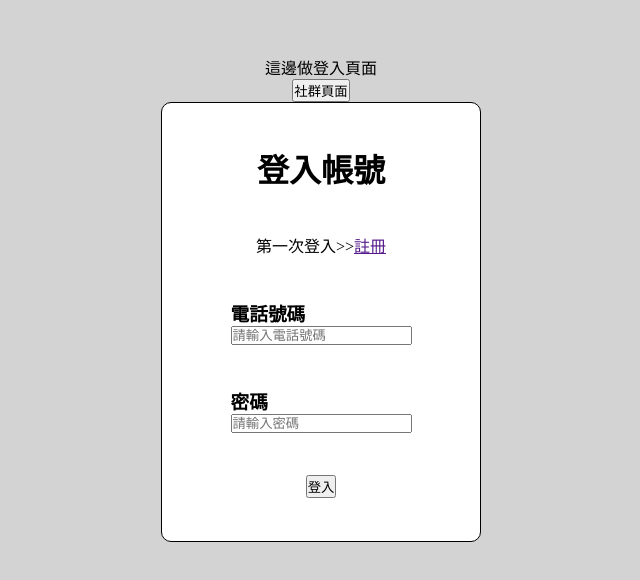
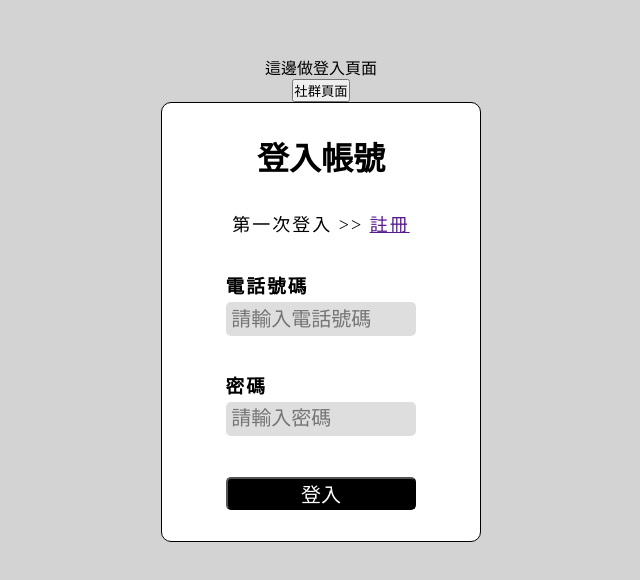
Before and after one commit to Willy-WZW/socialMedia-Front, a Vue app: page / in a window 1280 px wide. Shown: the part 102-682 px from the top of the page, without its empty margins (319-959 px from the left). Built offline with nearby package versions, Linux system fonts and the light colour scheme; the HTML template or start-up script is replaced by a standard one.

Commit message:
login page update

```diff
--- /dev/null
+++ b/src/components/Login.vue
@@ -0,0 +1,84 @@
+<script>
+export default {
+    data() {
+        return {
+
+        }
+    },
+    methods: {
+        temporaryBTN() {
+            this.$router.push("./socialPage")
+        },
+    },
+}
+</script>
+
+<template>
+    <div class="loginBox">
+        <h1>登入帳號</h1>
+        <div class="signIn">
+            <span>第一次登入&nbsp>>&nbsp</span>
+            <a href="">註冊</a>
+        </div>
+        <div class="phoneNum">
+            <h3>電話號碼</h3>
+            <input type="text" placeholder="請輸入電話號碼">
+        </div>
+        <div class="password">
+            <h3>密碼</h3>
+            <input type="password" placeholder="請輸入密碼">
+        </div>
+        <button class="loginBTN">登入</button>
+    </div>
+</template>
+
+<style scoped lang="scss">
+.loginBox {
+    width: 100%;
+    height: 55dvh;
+    display: flex;
+    justify-content: space-evenly;
+    align-items: center;
+    flex-direction: column;
+    background-color: white;
+    border: 1px solid black;
+    border-radius: 10px;
+
+    .signIn {
+        width: 100%;
+        font-size: 18px;
+        letter-spacing: 2px;
+        display: flex;
+        justify-content: center;
+    }
+
+    .phoneNum,
+    .password {
+        width: 60%;
+        letter-spacing: 2px;
+
+        h3 {
+            margin: 2% 0;
+        }
+
+        input {
+            width: 100%;
+            font-size: 20px;
+            padding: 3%;
+            background-color: rgba(147, 147, 147, 0.3);
+            border: none;
+            border-radius: 5px;
+        }
+    }
+
+    .loginBTN {
+        width: 60%;
+        margin-top: 3%;
+        color: white;
+        background-color: black;
+        font-size: 20px;
+        border-radius: 5px;
+    }
+
+}
+</style>
--- a/src/views/LogInPage.vue
+++ b/src/views/LogInPage.vue
@@ -1,4 +1,5 @@
 <script>
+import Login from '@/components/Login.vue'
 export default {
   data() {
     return {
@@ -9,6 +10,9 @@ export default {
     temporaryBTN() {
       this.$router.push("./socialPage")
     },
+  },
+  components:{
+    Login
   }
 }
 </script>
@@ -16,40 +20,13 @@ export default {
 <template>
   {{ "這邊做登入頁面" }}
   <button @click="temporaryBTN()">社群頁面</button>
-  <div class="signInArea">
-    <h1>登入帳號</h1>
-    <div class="signIn">
-      <span>第一次登入>></span>
-      <a href="">註冊</a>
-    </div>
-    <div class="phoneNum">
-      <h3>電話號碼</h3>
-      <input type="text" placeholder="請輸入電話號碼">
-    </div>
-    <div class="password">
-      <h3>密碼</h3>
-      <input type="password" placeholder="請輸入密碼">
-    </div>
-    <button>登入</button>
+  <div class="loginArea">
+    <Login />
   </div>
 </template>
 
 <style scoped lang="scss">
-.signInArea {
+.loginArea {
   width: 25%;
-  height: 55dvh;
-  display: flex;
-  justify-content: space-evenly;
-  align-items: center;
-  flex-direction: column;
-  background-color: white;
-  border: 1px solid black;
-  border-radius: 10px;
-
-  .signIn {}
-
-  .phoneNum {}
-
-  .password {}
 }
 </style>
```
